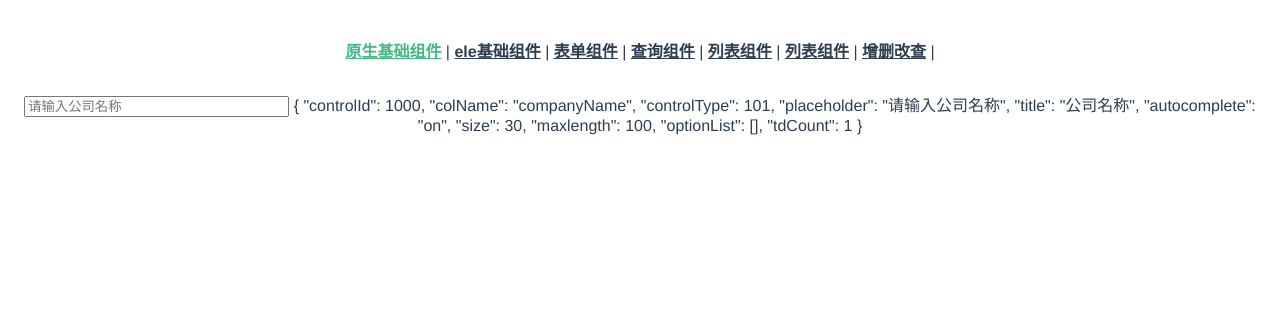
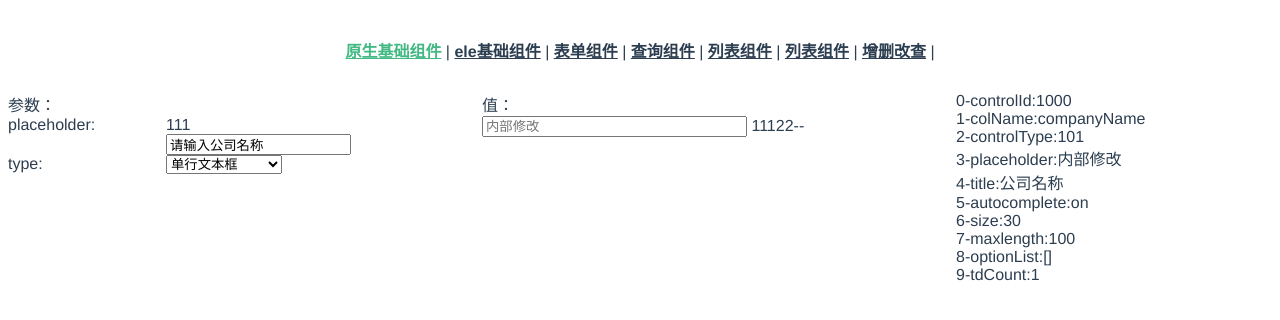
Before and after one commit to naturefwvue/nf-vue-element, a Vue app: page / in a window 1280 px wide. Shown: the top 320 px of the page. Built offline with nearby package versions, Linux system fonts and the light colour scheme.

Commit message:
组件初步

```diff
--- a/src/components/nf-html/input-text.vue
+++ b/src/components/nf-html/input-text.vue
@@ -19,11 +19,11 @@
     <datalist v-if="typeof(meta.optionKey)!=='undefined'" :id="meta.optionKey">
       <option :key="item.value" v-for="item in meta.optionList" :label="item.title" :value="item.value" />
     </datalist>
-  {{meta}}
+    {{test}}22--{{modelValue}}
 </template>
 
 <script>
-import { ref } from 'vue'
+import { ref, toRefs } from 'vue'
 
 const metaProp = {
   type: Object,
@@ -76,16 +76,26 @@ const metaProp = {
 }
 
 export default {
-  name: 'html-input-text',
+  name: 'nf-html-form-input-text',
   model: {
     prop: 'modelValue',
     event: 'input'
   },
   props: {
+    test: String,
     modelValue: String,
     meta: metaProp
   },
-  setup () {
+  emits: ['enlarge-text'],
+  setup (props, context) {
+    const myProps = toRefs(props)
+    console.log('props:', props)
+    console.log('myProps:', myProps)
+
+    myProps.meta.value.placeholder = '内部修改'
+    myProps.test.value = '内部修改1111'
+    console.log('myProps.test:', myProps.test)
+
     const v = ref(1)
     const type = {
       100: 'textarea', // 多行文本框
@@ -115,9 +125,17 @@ export default {
       191: 'selects', // 列表框 多选
       192: 'selectMore' // 联动下拉列表框
     }
+
+    const myInput = (e) => {
+      console.log(e)
+      console.log(context)
+      context.emit('update:modelValue', e.target.value)
+    }
+
     return {
       v,
-      type
+      type,
+      myInput
     }
   }
 }
--- /dev/null
+++ b/src/components/nf-html/select.vue
@@ -0,0 +1,100 @@
+/** 下拉列表框，多选的那个再考虑考虑 */
+<template>
+  <select :id="'c'+meta.controlId"
+    :name="'c'+meta.controlId"
+    :class="meta.class"
+    :multiple="meta.controlType === 191"
+    :disabled="meta.disabled"
+    @change="myInput"
+    >
+      <option :key="-2" value="-2" >请选择</option>
+      <option
+        v-for="(item,index) in meta.optionList"
+        :key="index"
+        :value="item.value"
+        :selected="modelValue==item.value">
+          {{item.title}}
+      </option>
+    </select>
+</template>
+
+<script>
+
+export default {
+  name: 'nf-html-form-select',
+  model: {
+    prop: 'modelValue',
+    event: 'input'
+  },
+  props: {
+    modelValue: String,
+    meta: {
+      type: Object,
+      default: () => {
+        return {
+          controlId: Number, // 编号，区别同一个表单里的其他控件
+          controlType: Number, // 用类型编号表示type
+          colName: String, // 字段名称
+          isClear: { // isClear  连续添加时是否恢复默认值
+            type: Boolean,
+            default: false
+          },
+          disabled: { // 是否禁用
+            type: Boolean,
+            default: false
+          },
+          required: { // 必填
+            type: Boolean,
+            default: true
+          },
+          max: { // 最多选择数量，0表示不限制
+            type: Number,
+            default: 0
+          },
+          class: String,
+          title: String // 中文名称
+        }
+      }
+    }
+  },
+  methods: {
+    myInput: function (e) {
+      var returnValue = e.target.value
+      var colName = this.meta.colName
+      if (this.meta.controlType === 190) {
+        // 单选
+        if (!isNaN(returnValue)) { // 如果是数字，返回number类型的值
+          returnValue = parseInt(returnValue)
+        }
+      } else {
+        // 多选
+        var arr = []
+        var opts = e.target.options
+        for (var i = 0; i < opts.length; i += 1) {
+          var opt = opts[i]
+          if (opt.selected) {
+            arr.push(opt.value)
+            // 检查是否超过最大限制。
+            if (this.meta.max > 0) {
+              if (arr.length > this.meta.max) {
+                alert('超过了最大选择数量')
+                opt.selected = false
+                arr = []
+                for (var j = 0; j < opts.length; j += 1) {
+                  opt = opts[j]
+                  if (opt.selected) {
+                    arr.push(opt.value)
+                  }
+                }
+              }
+            }
+          }
+        }
+        returnValue = arr.join(',')
+      }
+      this.$emit('update:modelValue', returnValue) // 返回给调用者
+      this.$emit('getvalue', returnValue, colName) // 返回给中间组件
+    }
+  }
+}
+</script>
--- a/src/views/Home.vue
+++ b/src/views/Home.vue
@@ -1,20 +1,65 @@
 <template>
-  <div class="home">
-    <text1 :meta="meta"/>
+  <div class="" style="text-align: left;">
+    <el-row>
+      <el-col :span="9">
+        <el-row>
+          <el-col :span="20">
+            参数：
+          </el-col>
+        </el-row>
+        <el-row>
+          <el-col :span="8">
+            placeholder:
+          </el-col>
+          <el-col :span="10">{{test}}
+            <input type="text" v-model="meta.placeholder"/>
+          </el-col>
+        </el-row>
+          <el-row>
+          <el-col :span="8">
+            type:
+          </el-col>
+          <el-col :span="10">
+            <nfselect v-model="meta.controlType" :meta="metaType"/>
+          </el-col>
+        </el-row>
+        <el-row>
+          <el-col>
+          </el-col>
+        </el-row>
+      </el-col>
+      <el-col :span="9">
+        值：{{value}}<br>
+        <nftext v-model="value" :test="test" :meta="meta"/><br>
+      </el-col>
+      <el-col :span="5">
+        <template v-for="(item, key, index) in meta" :key="index">
+          {{index}}-{{key}}:{{item}}<br>
+        </template>
+      </el-col>
+    </el-row>
+
   </div>
 </template>
 
 <script>
 // @ is an alias to /src
-import text1 from '@/components/nf-html/input-text.vue'
-import { reactive } from 'vue'
+import { reactive, ref } from 'vue'
+import nftext from '@/components/nf-html/input-text.vue'
+import nfselect from '@/components/nf-html/select.vue'
 
 export default {
   name: 'Home',
   components: {
-    text1
+    nftext,
+    nfselect
   },
   setup () {
+    // 测试控件内部修改
+    const test = ref('111')
+    // 控件值
+    const value = ref('')
+    // 控件属性
     const meta = reactive({
       controlId: 1000,
       colName: 'companyName',
@@ -34,8 +79,57 @@ export default {
       tdCount: 1
     })
 
+    // 控件类型的属性
+    const metaType = reactive({
+      controlId: 103,
+      colName: 'controlType',
+      controlType: 190,
+      optionList: [],
+      isClear: false,
+      disabled: false,
+      required: true,
+      pattern: '',
+      title: '组件类型',
+      placeholder: '请输入组件类型',
+      readonly: false
+    })
+
+    const type = [
+      { value: 100, title: '多行文本框' },
+      { value: 101, title: '单行文本框' },
+      { value: 102, title: '密码框' },
+      { value: 103, title: '电话' },
+      { value: 104, title: '电子邮件' },
+      { value: 105, title: 'url' },
+      { value: 106, title: '搜索' },
+      { value: 107, title: '当前登录人' },
+      { value: 120, title: '富文本编辑器' },
+      { value: 131, title: '数字' },
+      { value: 132, title: '滑块' },
+      { value: 140, title: '日期' },
+      { value: 141, title: '日期时间' },
+      { value: 142, title: '时间' },
+      { value: 143, title: '年月' },
+      { value: 144, title: '年周' },
+      { value: 150, title: '上传文件' },
+      { value: 151, title: '上传图片' },
+      { value: 160, title: '颜色' },
+      { value: 170, title: '弹窗选择记录' },
+      { value: 180, title: '勾选' },
+      { value: 182, title: '多选组' },
+      { value: 183, title: '单选组' },
+      { value: 190, title: '下拉列表框' },
+      { value: 191, title: '列表框' },
+      { value: 192, title: '联动下拉列表框' }
+    ]
+
+    metaType.optionList = type
+
     return {
-      meta
+      test,
+      value,
+      meta,
+      metaType
     }
   }
 }
```
